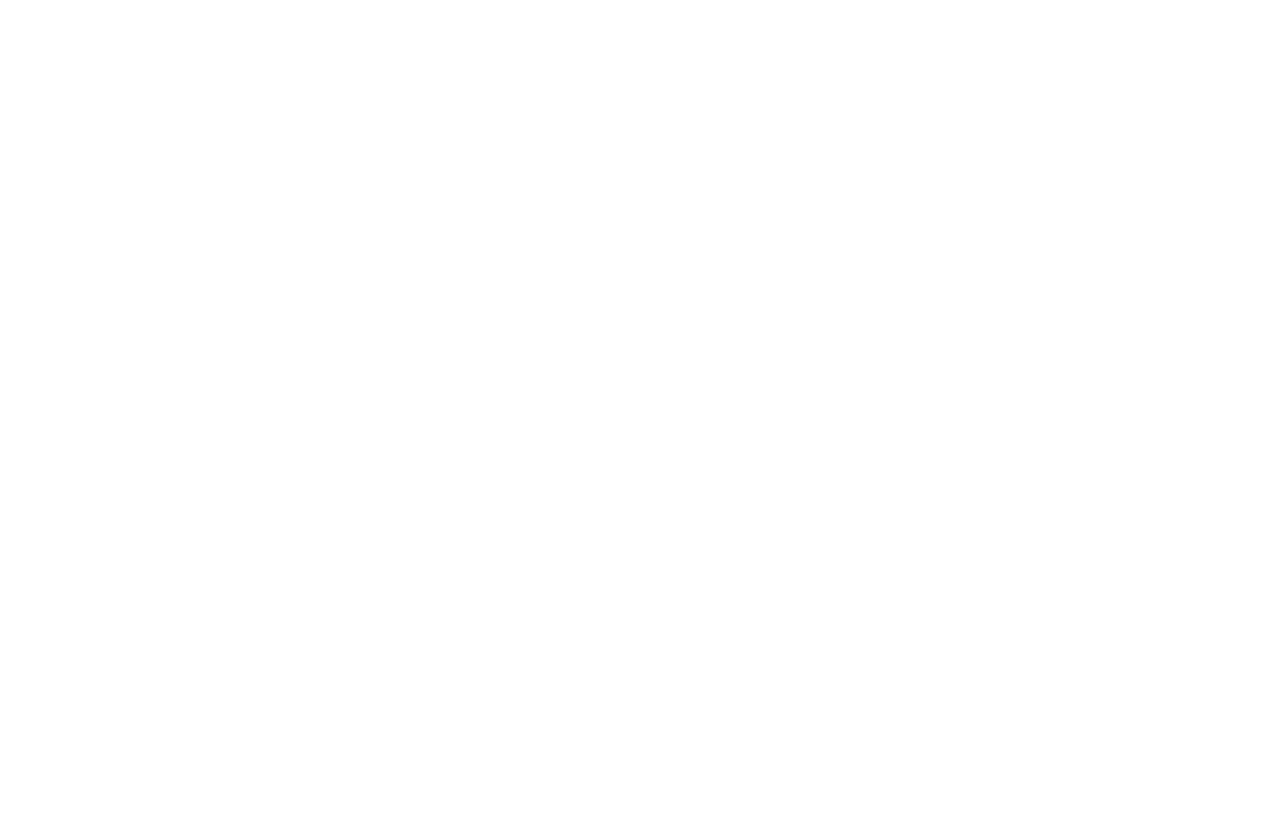
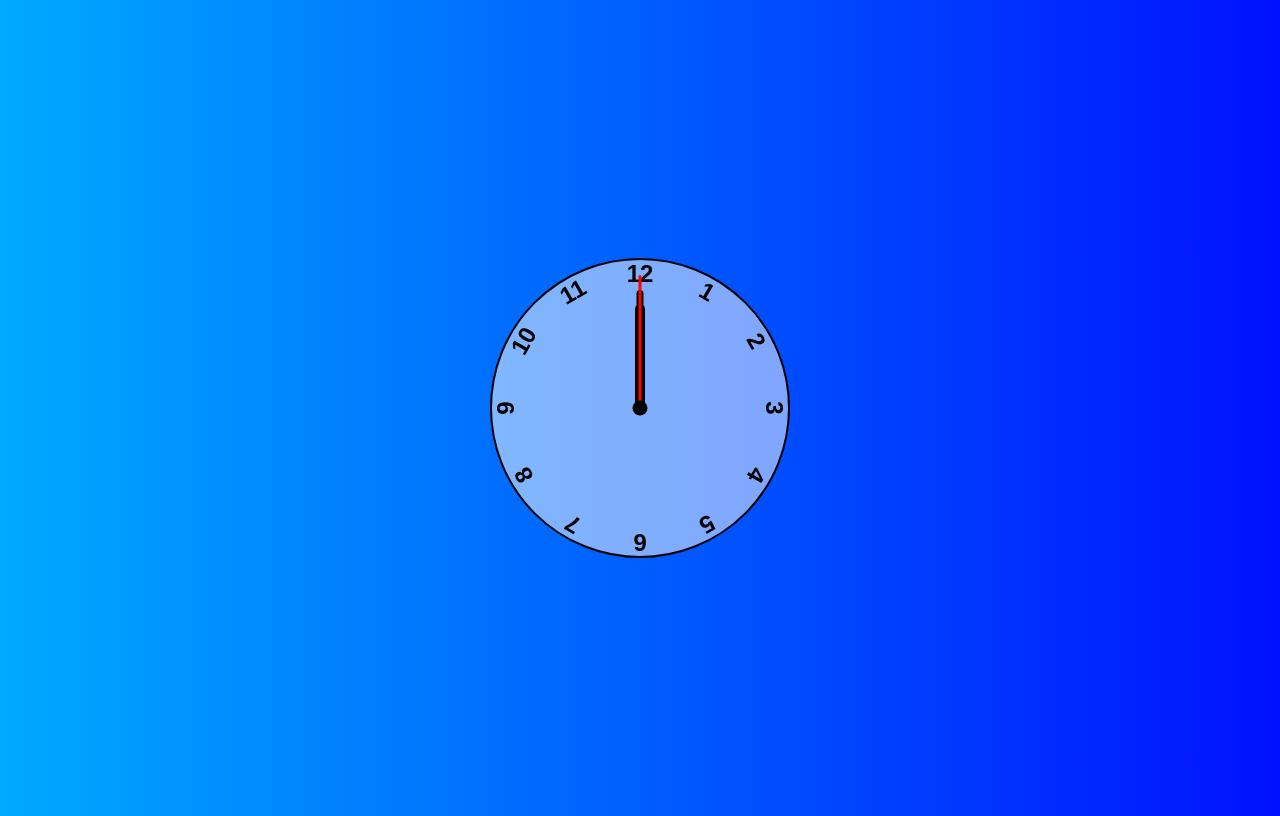
Before and after one commit to LRaszka/JS_Clock, a plain HTML site: page index.html in a window 1280 px wide. Drawn offline with Linux system fonts and the light colour scheme.

Commit message:
html and css done

```diff
--- a/index.html
+++ b/index.html
@@ -8,7 +8,24 @@
     <link rel="stylesheet" href="style.css">
 </head>
 <body>
-
+    <div class="clock">
+        <div class="hand hour"></div>
+        <div class="hand minute"></div>
+        <div class="hand second"></div>
+        <!-- div.number.number$*12{$} - Vytvoří 12 divů a dovnitř dá čísla od 1 do 12-->
+        <div class="number number1">1</div>
+        <div class="number number2">2</div>
+        <div class="number number3">3</div>
+        <div class="number number4">4</div>
+        <div class="number number5">5</div>
+        <div class="number number6">6</div>
+        <div class="number number7">7</div>
+        <div class="number number8">8</div>
+        <div class="number number9">9</div>
+        <div class="number number10">10</div>
+        <div class="number number11">11</div>
+        <div class="number number12">12</div>
+    </div>
 </body>
 <script src="script.js"></script>
 </html>
--- a/style.css
+++ b/style.css
@@ -0,0 +1,90 @@
+* {
+    box-sizing: border-box;
+    font-family: Gotham Rounded, sans-serif;
+}
+
+body {
+    background: linear-gradient(to right, hsl(200, 100%, 50%), hsl(236, 100%, 50%));
+    display: flex;
+    justify-content: center;
+    align-items: center;
+    min-height: 100vh;
+    overflow: hidden;
+}
+
+.clock {
+    width: 300px;
+    height: 300px;
+    background-color: rgba(255, 255, 255, .5);
+    border-radius: 50%;
+    border: 2px solid black;
+    position: relative;
+}
+
+.clock .number {
+    --rotation: 0;
+    position: absolute;
+    width: 100%;
+    height: 100%;
+    text-align: center;
+    transform: rotate(var(--rotation)); /*otoření*/
+    font-size: 1.5rem;
+    font-weight: bold;
+}
+
+.clock .number1 { --rotation: 30deg; }
+.clock .number2 { --rotation: 60deg; }
+.clock .number3 { --rotation: 90deg; }
+.clock .number4 { --rotation: 120deg; }
+.clock .number5 { --rotation: 150deg; }
+.clock .number6 { --rotation: 180deg; }
+.clock .number7 { --rotation: 210deg; }
+.clock .number8 { --rotation: 240deg; }
+.clock .number9 { --rotation: 270deg; }
+.clock .number10 { --rotation: 300deg; }
+.clock .number11 { --rotation: 330deg; }
+
+
+.clock .hand { /*rucicka*/
+    --rotation: 0;
+    position: absolute;
+    bottom: 50%;
+    left: 50%;
+    background-color: black;
+    border-top-left-radius: 10px;
+    border-top-right-radius: 10px;
+    transform-origin: bottom; /* určení odkuď se to má otočit - od spoda, ne od středu */
+    z-index: 10;
+    transform: translateX(-50%) rotate(calc(var(--rotation) * 1deg));
+}
+
+.clock::after {
+    content: '';
+    position: absolute;
+    background-color: black;
+    z-index: 11;
+    width: 15px;
+    height: 15px;
+    top: 50%;
+    left: 50%;
+    transform: translate(-50%, -50%);
+    border-radius: 50%;
+}
+
+.clock .hand.second {
+    width: 3px;
+    height: 45%;
+    background-color: red;
+}
+
+.clock .hand.minute {
+    width: 7px;
+    height: 40%;
+    background-color: black;
+}
+
+.clock .hand.hour {
+    width: 10px;
+    height: 35%;
+    background-color: black;
+}
```
